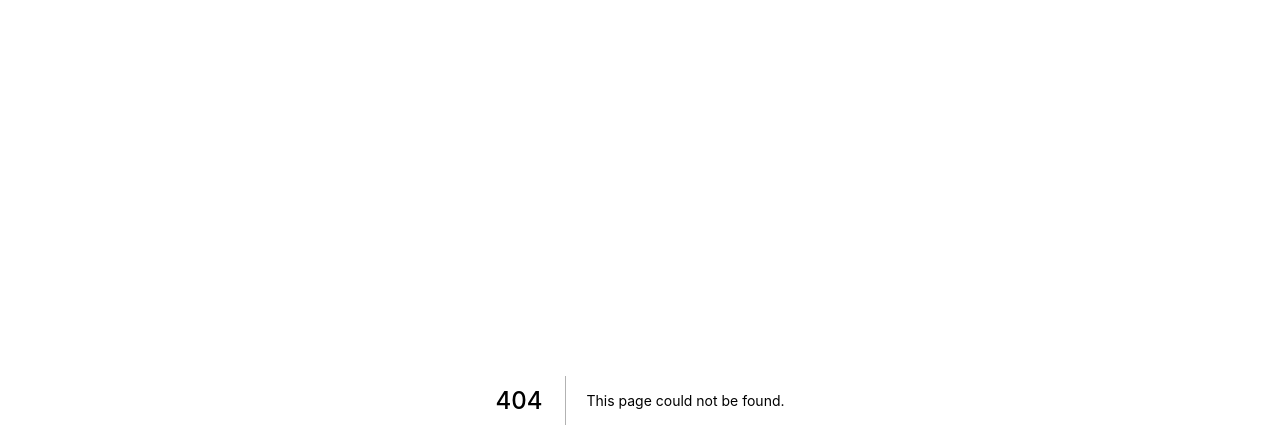
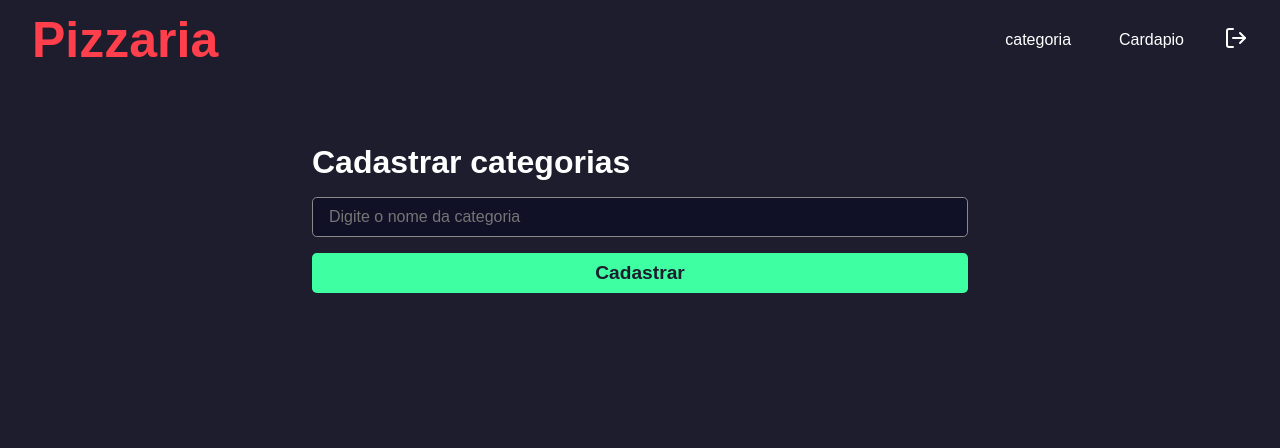
Before and after one commit to Thiagooffice/Pizzaria-Frontend, a Next.js app: page /category in a window 1280 px wide. Before the commit this address had no page. Shown: the top 448 px of the page. Built offline with nearby package versions, Linux system fonts and the light colour scheme.

Commit message:
category page

```diff
--- /dev/null
+++ b/src/pages/category/index.tsx
@@ -0,0 +1,43 @@
+import Head from "next/head"
+import Header from "../../components/Header"
+import styles from './style.module.scss'
+import { useState, FormEvent } from "react"
+
+export default function Category(){
+
+    const [name, setName] = useState("")
+
+    async function handleRegister(event: FormEvent){
+        event.preventDefault()
+
+        alert("Categoria " + name)
+    }
+
+    return(
+        <>
+            <Head>
+                <title>Nova Categoria - Pizzaria</title>
+            </Head>
+            <div>
+                <Header/>
+                <main className={styles.container}>
+                    <h1>Cadastrar categorias</h1>
+
+                    <form onSubmit={handleRegister} className={styles.form}>
+                        <input
+                        value={name}
+                        onChange={(e)=> setName(e.target.value)}
+                        type="text"
+                        placeholder="Digite o nome da categoria"
+                        className={styles.input}
+                        />
+
+                        <button className={styles.buttonAdd} type="submit">
+                            Cadastrar
+                        </button>
+                    </form>
+                </main>
+            </div>
+        </>
+    )
+}
--- /dev/null
+++ b/src/pages/category/style.module.scss
@@ -0,0 +1,42 @@
+.container{
+    max-width: 720px;
+    margin: 4rem auto;
+    padding: 0 2rem;
+
+    display: flex;
+    justify-content: space-around;
+    flex-direction: column;
+}
+
+.container h1{
+    color: var(--white);
+}
+.form{
+    display: flex;
+    flex-direction: column;
+    margin: 1rem 0;
+}
+
+.input{
+    background-color: var(--dark-900);
+    border: 0;
+    padding: 1rem;
+    height: 40px;
+    border-radius: 0.3rem;
+    color: var(--white);
+    border: 1px solid var(--gray-100);
+    margin-bottom: 1rem;
+}
+.buttonAdd{
+    height: 40px;
+    border: 0;
+    background-color: var(--green-900);
+    font-weight: bold;
+    font-size: 1.2rem;
+    border-radius: 0.3rem;
+    color: var(--dark-700);
+    transition: all 0.5s;
+}
+.buttonAdd:hover{
+    opacity: 60%;
+}
```
